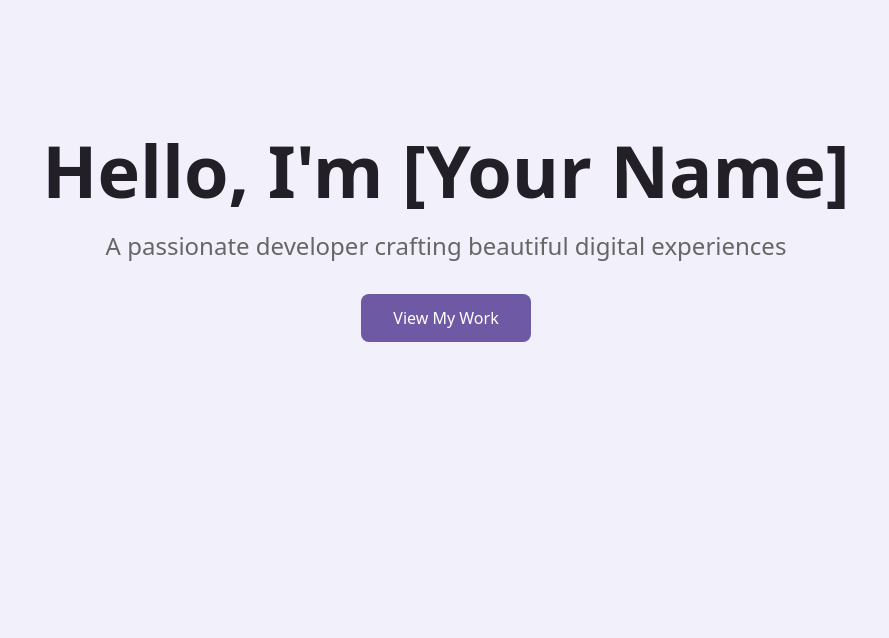
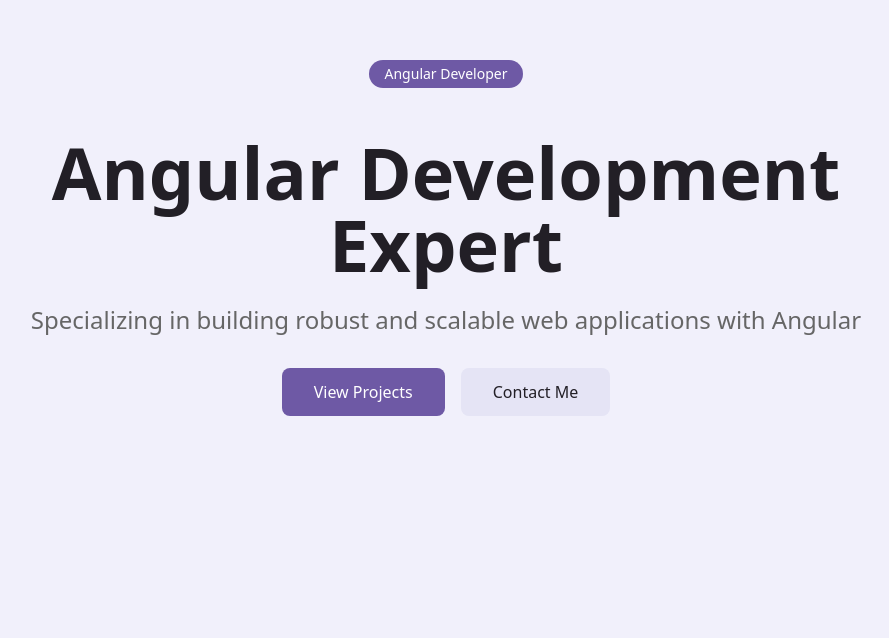
Before and after one commit to Chopade99shraddha/identity-inkpot, a React (Vite) app: page / in a window 1280 px wide. Shown: the part 162-800 px from the top of the page, without its empty margins (194-1083 px from the left). Built offline with nearby package versions, Linux system fonts and the light colour scheme.

Commit message:
Create portfolio for LinkedIn
Implement a portfolio website showcasing skills and projects using Angular. The code includes components for displaying the hero section, about me, skills, projects, and contact information.
[skip gpt_engineer]

```diff
--- a/src/components/Hero.tsx
+++ b/src/components/Hero.tsx
@@ -4,30 +4,51 @@ const Hero = () => {
   return (
     <section className="min-h-screen flex items-center justify-center bg-secondary p-6">
       <div className="max-w-4xl mx-auto text-center">
+        <motion.div
+          initial={{ opacity: 0, y: 20 }}
+          animate={{ opacity: 1, y: 0 }}
+          transition={{ duration: 0.5 }}
+          className="mb-8"
+        >
+          <span className="bg-primary px-4 py-1 text-white rounded-full text-sm mb-4 inline-block">
+            Angular Developer
+          </span>
+        </motion.div>
         <motion.h1
           initial={{ opacity: 0, y: 20 }}
           animate={{ opacity: 1, y: 0 }}
-          transition={{ duration: 0.5 }}
+          transition={{ duration: 0.5, delay: 0.2 }}
           className="text-5xl md:text-7xl font-bold text-text mb-6"
         >
-          Hello, I'm [Your Name]
+          Angular Development Expert
         </motion.h1>
         <motion.p
           initial={{ opacity: 0, y: 20 }}
           animate={{ opacity: 1, y: 0 }}
-          transition={{ duration: 0.5, delay: 0.2 }}
+          transition={{ duration: 0.5, delay: 0.4 }}
           className="text-xl md:text-2xl text-text-light mb-8"
         >
-          A passionate developer crafting beautiful digital experiences
+          Specializing in building robust and scalable web applications with Angular
         </motion.p>
-        <motion.button
+        <motion.div
           initial={{ opacity: 0, y: 20 }}
           animate={{ opacity: 1, y: 0 }}
-          transition={{ duration: 0.5, delay: 0.4 }}
-          className="bg-primary text-white px-8 py-3 rounded-lg hover:bg-primary-dark transition-colors"
+          transition={{ duration: 0.5, delay: 0.6 }}
+          className="flex gap-4 justify-center"
         >
-          View My Work
-        </motion.button>
+          <a
+            href="#projects"
+            className="bg-primary text-white px-8 py-3 rounded-lg hover:bg-primary-dark transition-colors"
+          >
+            View Projects
+          </a>
+          <a
+            href="#contact"
+            className="bg-secondary-dark text-text px-8 py-3 rounded-lg hover:bg-secondary transition-colors"
+          >
+            Contact Me
+          </a>
+        </motion.div>
       </div>
     </section>
   );
```
